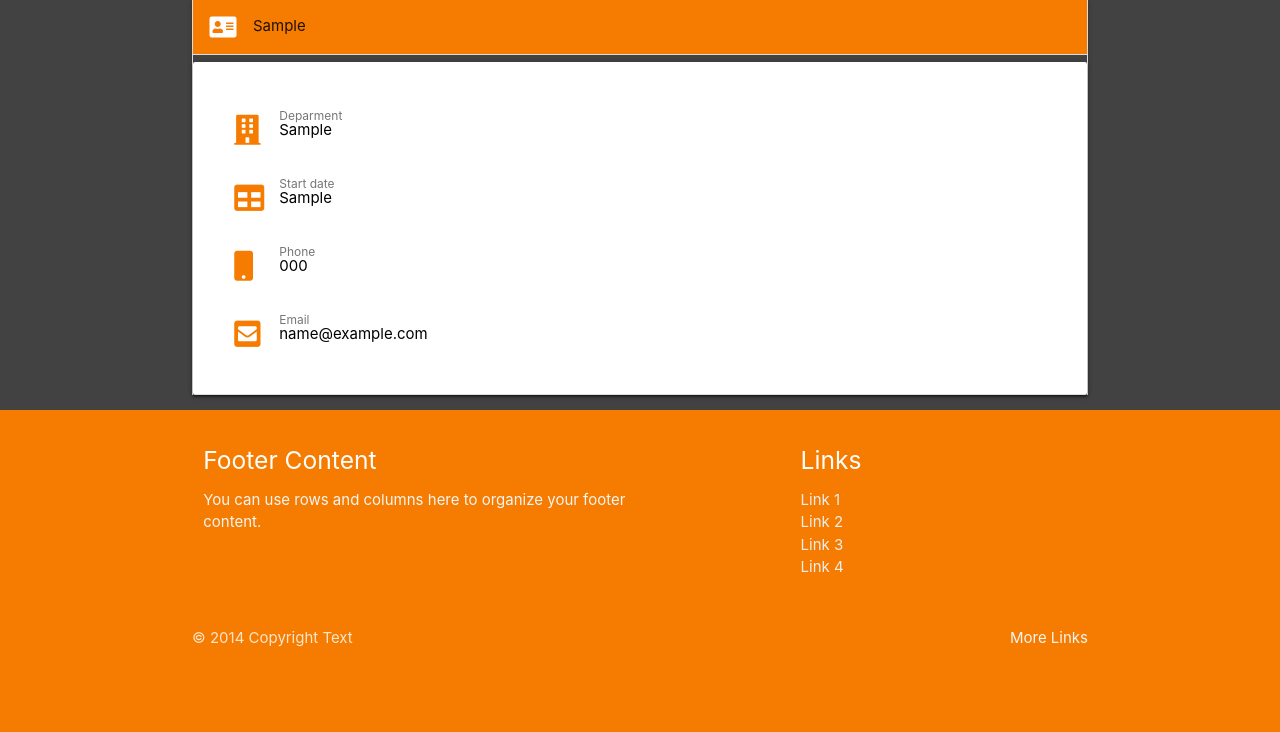
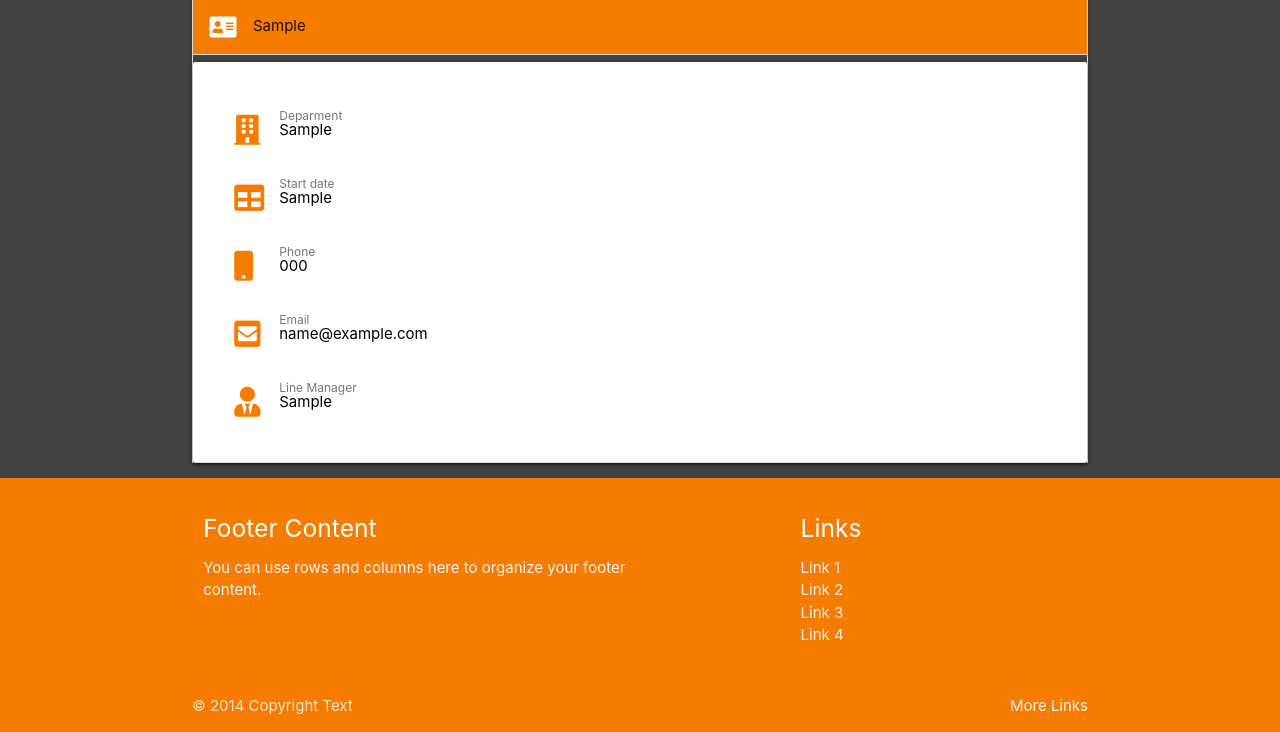
Before and after one commit to Code-Institute-Submissions/JoseMachado-CE-Smarty, a Flask app: page / in a window 1280 px wide, after a click that opens the changed part. Shown: the part 181-913 px from the top of the page. Before the commit the page ends 828 px from the top, so only its background shows below. Run offline with Flask 2, Linux system fonts and the light colour scheme; a database or web service that is not in the repository returns one stand-in record (values such as "Sample title"); some libraries are stand-ins or nearby versions.

Commit message:
Added linemanager object to employee page

```diff
--- a/templates/employees.html
+++ b/templates/employees.html
@@ -43,6 +43,13 @@
                         <span class="helper-text">Email</span>
                     </div>
                 </div>
+                <div class="row">
+                    <div class="input-field col s12">
+                        <i class="fas fa-user-tie prefix orange-text text-darken-2"></i>
+                        <label class="black-text" for="management_email"> {{ employee.management_manager }}</label>
+                        <span class="helper-text">Line Manager</span>
+                    </div>
+                </div>
             </div>
         </li>
         {% endfor %}
```
